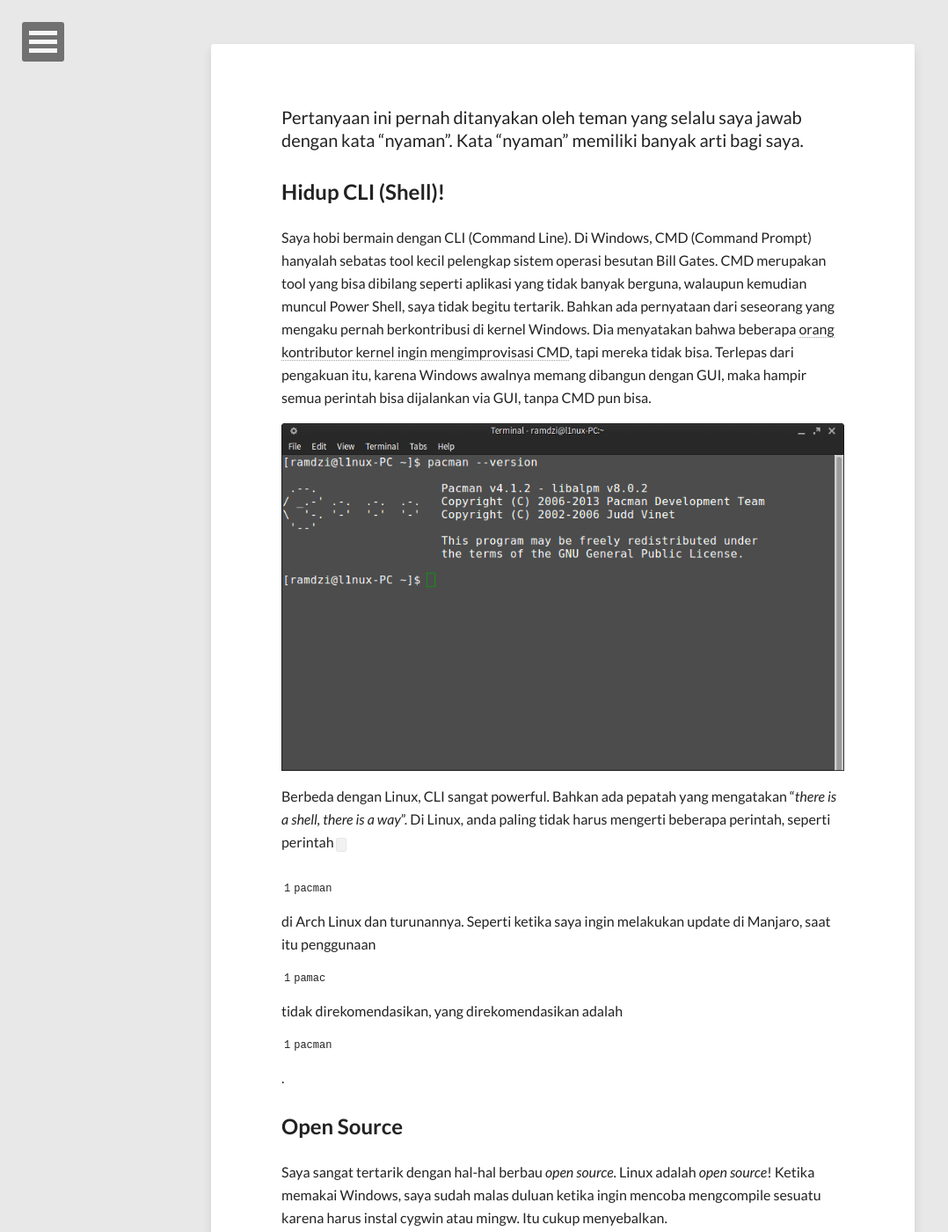
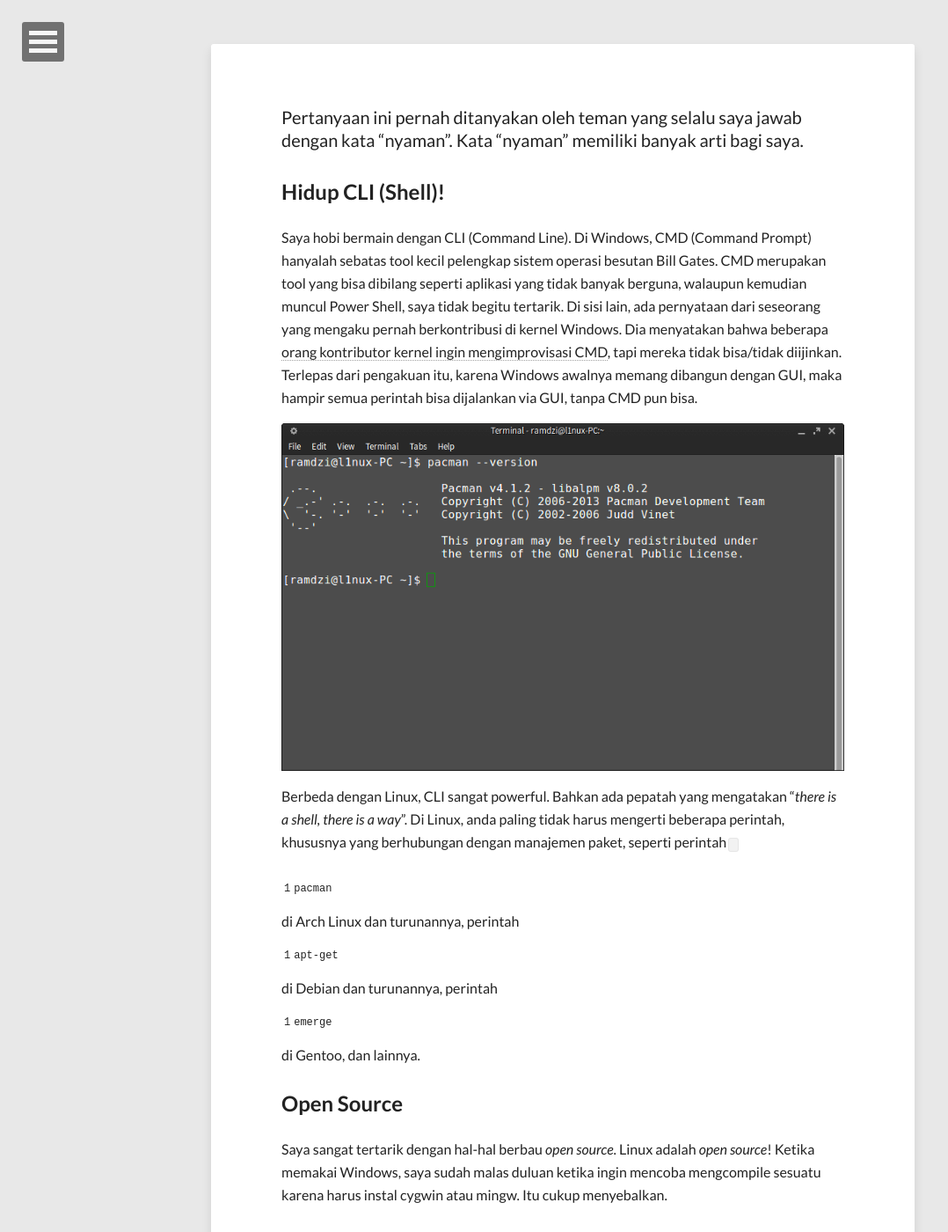
Before and after one commit to rafeyu/rafeyu.github.io, a Jekyll site: the page built from _posts/2014-05-22-mengapa-saya-pakai-linux.md, in a window 1280 px wide and 1400 px high, scrolled down 400 px. Shown: the whole window at 88% size, without its empty margins (0-1078 px from the left). Built offline with Jekyll 4.4.1, drawn with Linux system fonts in a browser that asks for light colours; nearby versions of some CDN libraries; comment, search, counter and statistics services are not loaded; some of the changed text lies outside the part shown.

Commit message:
edit mengapa saya pakai linux

```diff
--- a/_posts/2014-05-22-mengapa-saya-pakai-linux.md
+++ b/_posts/2014-05-22-mengapa-saya-pakai-linux.md
@@ -18,11 +18,11 @@
 
 ## Hidup CLI (Shell)!
 
-Saya hobi bermain dengan CLI (Command Line). Di Windows, CMD (Command Prompt) hanyalah sebatas tool kecil pelengkap sistem operasi besutan Bill Gates. CMD merupakan tool yang bisa dibilang seperti aplikasi yang tidak banyak berguna,  walaupun kemudian muncul Power Shell, saya tidak begitu tertarik. Bahkan ada pernyataan dari seseorang yang mengaku pernah berkontribusi di kernel Windows. Dia menyatakan bahwa beberapa [orang kontributor kernel ingin mengimprovisasi CMD][1], tapi mereka tidak bisa. Terlepas dari pengakuan itu, karena Windows awalnya memang dibangun dengan GUI, maka hampir semua perintah bisa dijalankan via GUI, tanpa CMD pun bisa.
+Saya hobi bermain dengan CLI (Command Line). Di Windows, CMD (Command Prompt) hanyalah sebatas tool kecil pelengkap sistem operasi besutan Bill Gates. CMD merupakan tool yang bisa dibilang seperti aplikasi yang tidak banyak berguna,  walaupun kemudian muncul Power Shell, saya tidak begitu tertarik. Di sisi lain, ada pernyataan dari seseorang yang mengaku pernah berkontribusi di kernel Windows. Dia menyatakan bahwa beberapa [orang kontributor kernel ingin mengimprovisasi CMD][1], tapi mereka tidak bisa/tidak diijinkan. Terlepas dari pengakuan itu, karena Windows awalnya memang dibangun dengan GUI, maka hampir semua perintah bisa dijalankan via GUI, tanpa CMD pun bisa.
 
 ![shell](/images/terminal.png)
 
-Berbeda dengan Linux, CLI sangat powerful. Bahkan ada pepatah yang mengatakan "*there is a shell, there is a way*". Di Linux, anda paling tidak harus mengerti beberapa perintah, seperti perintah `pacman` di Arch Linux dan turunannya. Seperti ketika saya ingin melakukan update di Manjaro, saat itu penggunaan `pamac` tidak direkomendasikan, yang direkomendasikan adalah `pacman`.
+Berbeda dengan Linux, CLI sangat powerful. Bahkan ada pepatah yang mengatakan "*there is a shell, there is a way*". Di Linux, anda paling tidak harus mengerti beberapa perintah, khususnya yang berhubungan dengan manajemen paket, seperti perintah `pacman` di Arch Linux dan turunannya, perintah `apt-get` di Debian dan turunannya, perintah `emerge` di Gentoo, dan lainnya.
 
 ## Open Source
 
@@ -57,11 +57,11 @@
 ![steam-site.png](/images/steam-site.png)
 
 
-Toh, saya optimis. Para pengembang game dan distributornya lambat laun akan melirik Linux sebagai platformnya. Contohnya saja Steam, sebuah distributor game milik Valve, yang sudah mendukung Linux. Bahkan beberapa game pun juga mampu dijalankan dengan [Wine][wine], seperti DOTA.
+Toh, saya optimis. Para pengembang game dan distributornya lambat laun akan melirik Linux sebagai platformnya. Contohnya saja Steam, sebuah distributor game milik Valve, yang sudah mendukung Linux. Bahkan beberapa game pun juga sudah dikembangkan *native* untuk Linux, seperti DOTA dan game lain yang mampu dijalankan dengan [Wine][wine].
 
 ## Kesimpulan
 
-Saya bukan fanboy Linux, tapi saya cinta Linux. Pengguna Linux lain pun pasti punya alasan berbeda-beda kenapa pakai Linux.
+Saya bukan *fanboy* Linux, tapi saya cinta Linux. Pengguna Linux lain pun pasti punya alasan berbeda-beda kenapa pakai Linux.
 
 Saya tidak anti Windows, karena saya menggunakan sistem operasi ini untuk bermain game :3
 
```
